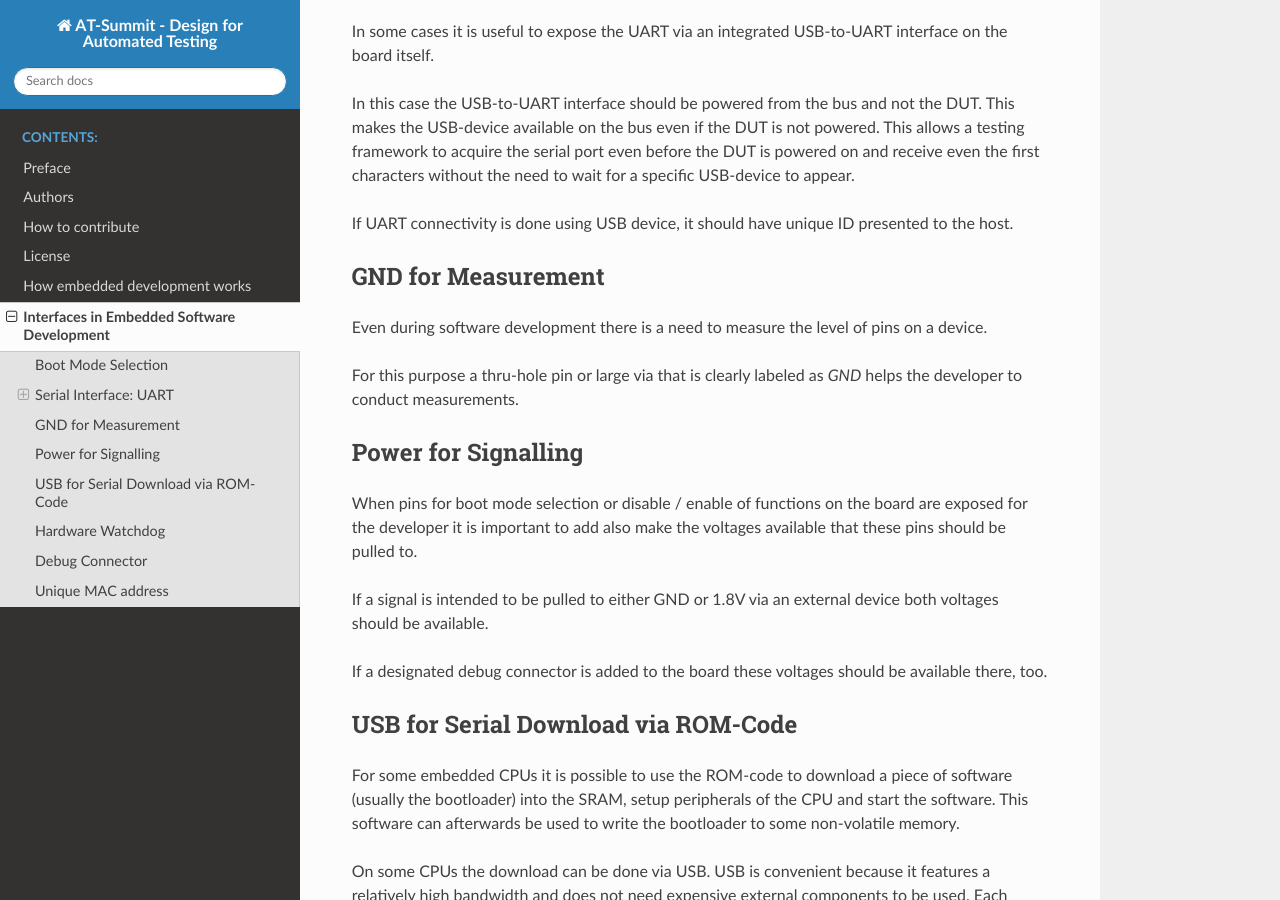
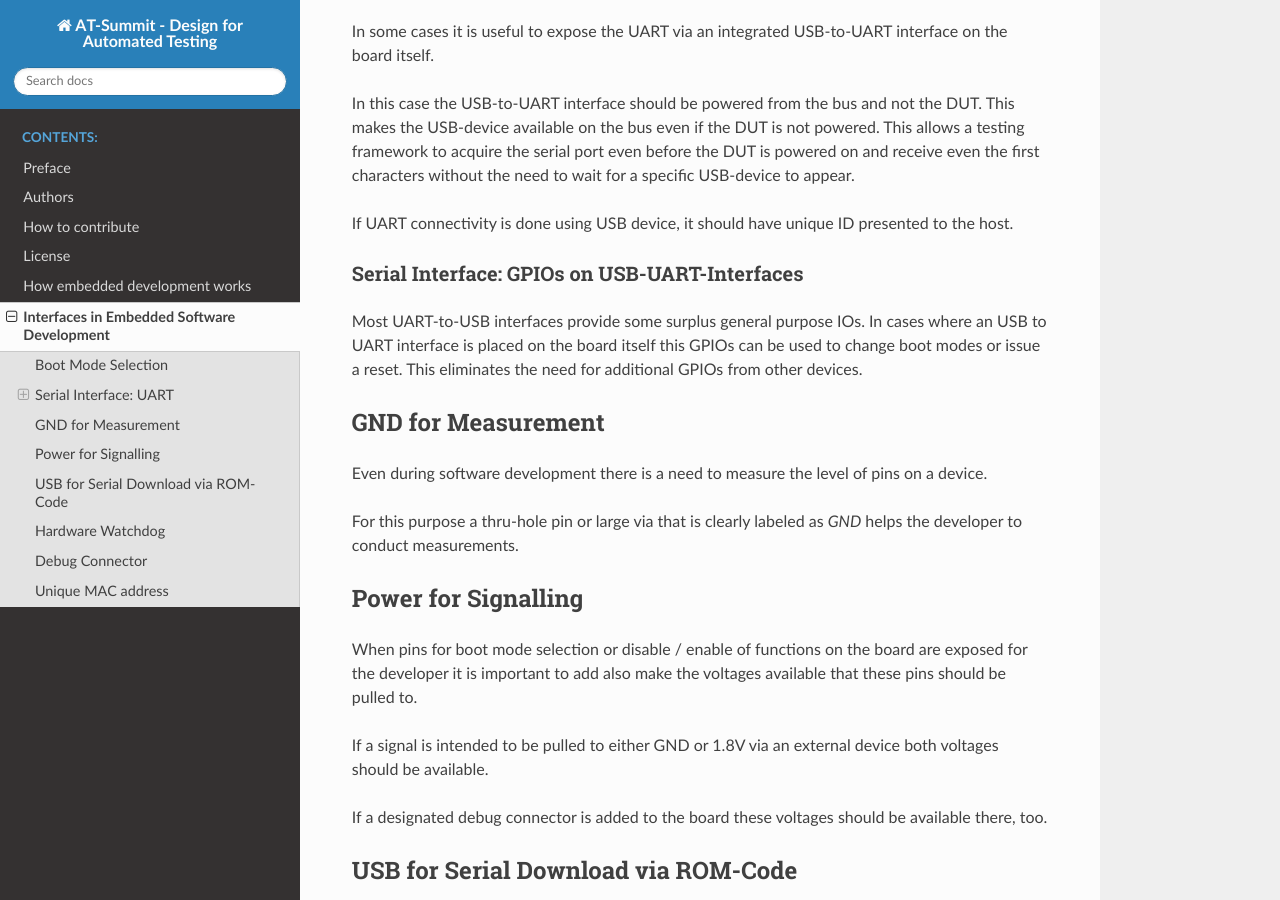
Before and after one commit to SmithChart/Designing-for-Automated-Testing, a Sphinx documentation site: the page built from source/interfaces.rst, in a window 1280 px wide and 900 px high, scrolled down 1190 px. Built offline with Sphinx 7.4.7 and the Read the Docs theme 2.0.0, drawn with Linux system fonts in a browser that asks for light colours; formulas are drawn with MathJax 3.

Commit message:
USB-UART: Mention GPIOs
Mention surplus GPIOs on USB-to-UART devices.

Fixes #5

Signed-off-by: Chris Fiege <c.fiege@pengutronix.de>

```diff
--- a/source/interfaces.rst
+++ b/source/interfaces.rst
@@ -73,6 +73,14 @@ the need to wait for a specific USB-device to appear.
 If UART connectivity is done using USB device, it should have unique ID
 presented to the host.
 
+Serial Interface: GPIOs on USB-UART-Interfaces
+..............................................
+
+Most UART-to-USB interfaces provide some surplus general purpose IOs.
+In cases where an USB to UART interface is placed on the board itself
+this GPIOs can be used to change boot modes or issue a reset.
+This eliminates the need for additional GPIOs from other devices.
+
 GND for Measurement
 -------------------
 
```
